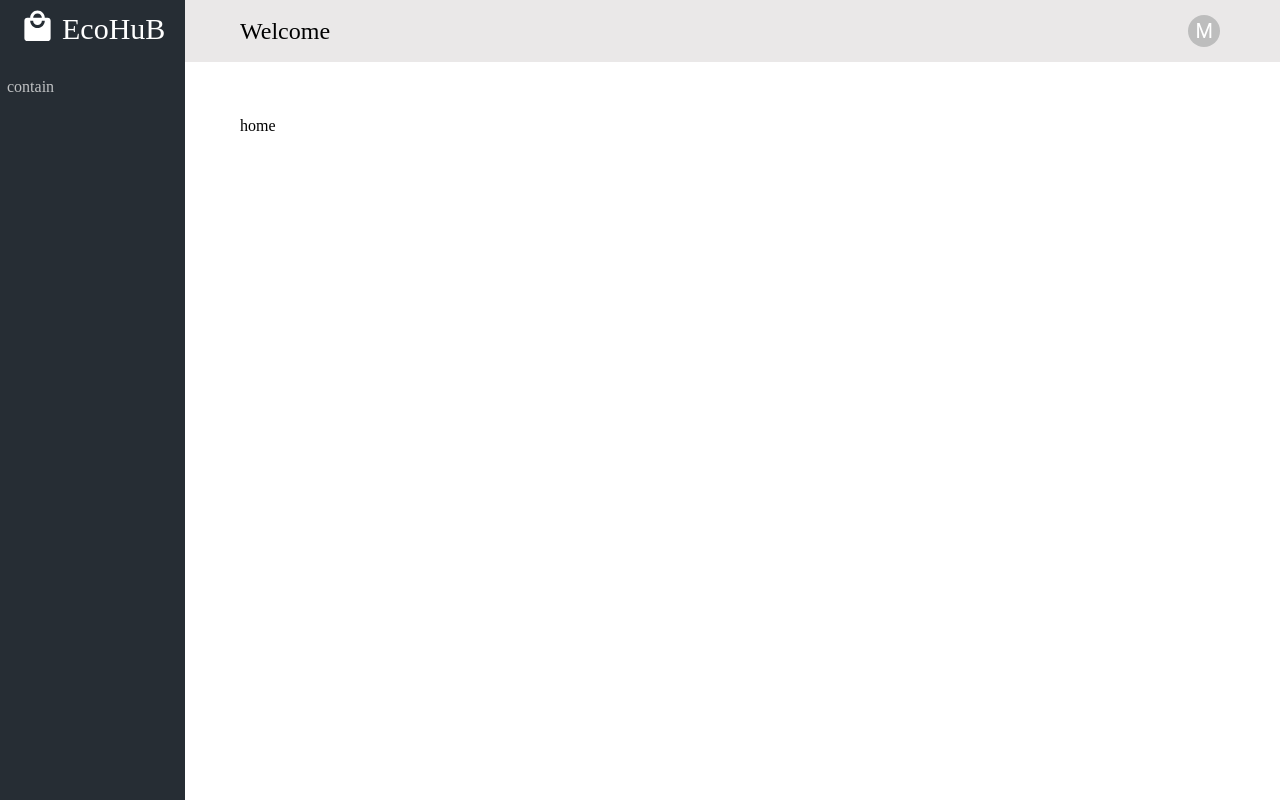
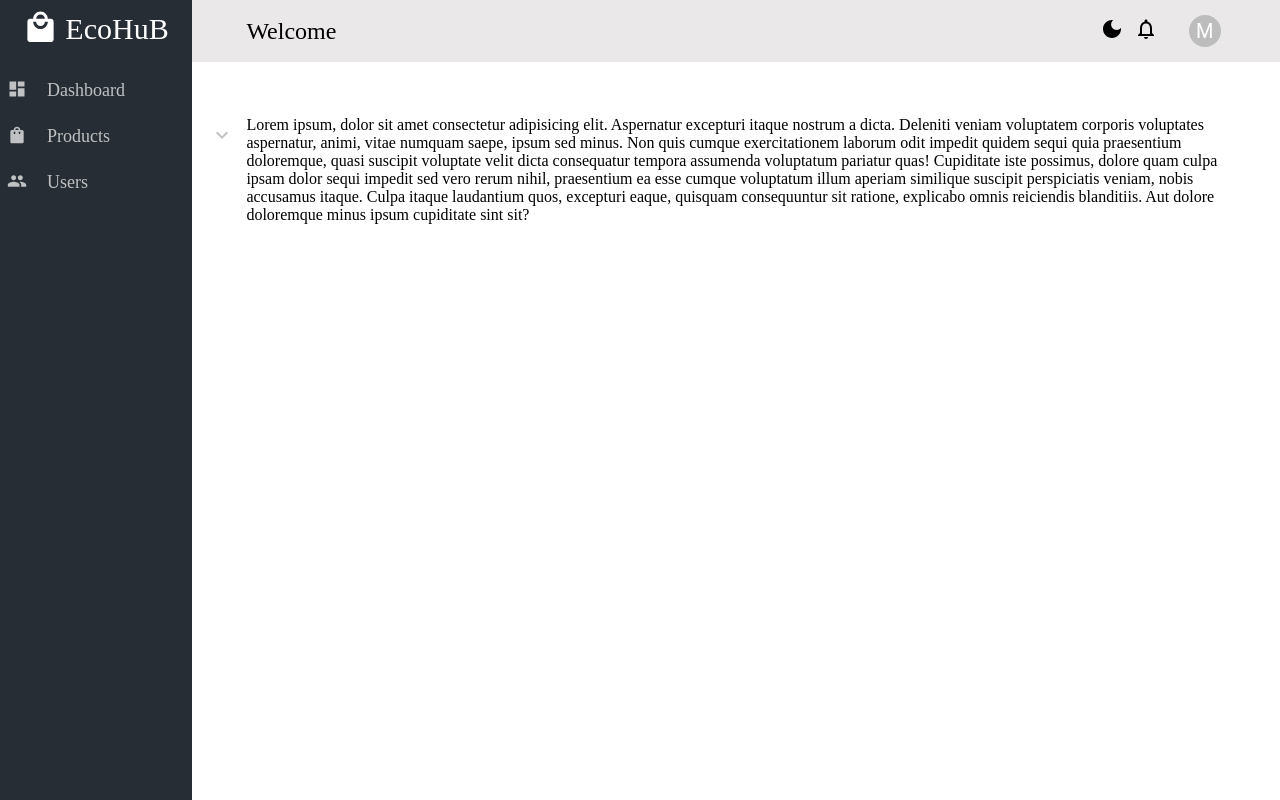
Before and after one commit to haqueaminul10/Ecommerce-Admin, a React (Vite) app: page / in a window 1280 px wide. Built offline with nearby package versions, Linux system fonts and the light colour scheme.

Commit message:
sidebar dynamic and route all set

```diff
--- a/src/App.jsx
+++ b/src/App.jsx
@@ -1,14 +1,20 @@
 import './App.css';
 
 import { Routes, Route } from 'react-router-dom';
-import Home from './Components/home';
-import Page from './Components/home/page';
+import Dashboard from './Components/home/index';
+
+import User from './Components/pages/user';
+import ProductList from './Components/pages/product/productList';
+import AddProduct from './Components/pages/product/addProduct';
+
 function App() {
   return (
     <>
       <Routes>
-        <Route path='/' element={<Home />} />
-        <Route path='/page' element={<Page />} />
+        <Route path='/' element={<Dashboard />} />
+        <Route path='/product/list' element={<ProductList />} />
+        <Route path='/products/add' element={<AddProduct />} />
+        <Route path='/user' element={<User />} />
       </Routes>
     </>
   );
--- a/src/Components/Layout/navbar.jsx
+++ b/src/Components/Layout/navbar.jsx
@@ -1,13 +1,23 @@
 import Profile from '../auth/profile';
 import '../styles/layout.css';
+import NotificationsNoneIcon from '@mui/icons-material/NotificationsNone';
+import DarkModeIcon from '@mui/icons-material/DarkMode';
 
 const Navbar = () => {
   return (
     <div className='navbarContainer'>
       <div className='navbarMenu'>
         <div className='menuName'> Welcome</div>
-        <div>
-          <Profile />
+        <div className='menuItems'>
+          <div>
+            <DarkModeIcon />
+          </div>
+          <div>
+            <NotificationsNoneIcon />
+          </div>
+          <div>
+            <Profile />
+          </div>
         </div>
       </div>
     </div>
--- a/src/Components/Layout/sidebar.jsx
+++ b/src/Components/Layout/sidebar.jsx
@@ -1,16 +1,103 @@
 import LocalMallIcon from '@mui/icons-material/LocalMall';
+import DashboardIcon from '@mui/icons-material/Dashboard';
+import ShoppingBagIcon from '@mui/icons-material/ShoppingBag';
+import GroupIcon from '@mui/icons-material/Group';
+import KeyboardArrowDownIcon from '@mui/icons-material/KeyboardArrowDown';
+import KeyboardControlKeyIcon from '@mui/icons-material/KeyboardControlKey';
+import { useNavigate } from 'react-router-dom';
+import '../styles/sidebar.css';
+import { useState } from 'react';
+
+const dashboardItem = [
+  {
+    id: 1,
+    label: 'Dashboard',
+    icon: <DashboardIcon fontSize='small' />,
+    route: '/',
+  },
+  {
+    id: 2,
+    label: 'Products',
+    icon: <ShoppingBagIcon fontSize='small' />,
+    // route: '/product',
+    subRoutes: [
+      { label: 'List', route: '/product/list' },
+      { label: 'Add Product', route: '/products/add' },
+    ],
+  },
+  {
+    id: 3,
+    label: 'Users',
+    icon: <GroupIcon fontSize='small' />,
+    route: '/user',
+  },
+];
 const SideBar = () => {
+  const navigate = useNavigate();
+  const [showListId, setShowListIs] = useState(null);
+
+  const handleToggleList = (item) => {
+    if (item.subRoutes) {
+      if (showListId === item.id) {
+        setShowListIs(null);
+      } else {
+        setShowListIs(item.id);
+      }
+    } else {
+      navigate(item.route);
+    }
+  };
+
   return (
     <div>
       <div className='dashBoard'>
-        <div className='logo'>
+        <div onClick={() => navigate('/')} className='logo'>
           <div className='logoSize'>
             <LocalMallIcon fontSize='large' />
           </div>
           <div className='companyName'> EcoHuB</div>
         </div>
       </div>
-      <div className='sideBarMenu'>contain</div>
+
+      <div className='sideBarMenu'>
+        {dashboardItem &&
+          dashboardItem.length > 0 &&
+          dashboardItem.map((item) => (
+            <div
+              key={item.id}
+              className='itemsContainer'
+              onClick={() => handleToggleList(item)}
+            >
+              <section className='itemsContainerSec1'>
+                <div>{item.icon}</div>
+                <div className='itemsLabel'>{item.label}</div>
+                <div className='listArrowIcon'>
+                  {item.subRoutes &&
+                    (showListId === item.id ? (
+                      <KeyboardControlKeyIcon />
+                    ) : (
+                      <KeyboardArrowDownIcon />
+                    ))}
+                </div>
+              </section>
+
+              <section
+                className={`submenu ${showListId === item.id && 'open'}`}
+              >
+                {showListId === item.id &&
+                  item.subRoutes.map((sub, index) => (
+                    <div
+                      key={index}
+                      className='subItem'
+                      onClick={() => navigate(sub.route)}
+                    >
+                      {sub.label}
+                    </div>
+                  ))}
+              </section>
+            </div>
+          ))}
+      </div>
     </div>
   );
 };
--- a/src/Components/home/index.jsx
+++ b/src/Components/home/index.jsx
@@ -1,5 +1,20 @@
-const Home = () => {
-  return <>home</>;
+const Dashboard = () => {
+  return (
+    <>
+      Lorem ipsum, dolor sit amet consectetur adipisicing elit. Aspernatur
+      excepturi itaque nostrum a dicta. Deleniti veniam voluptatem corporis
+      voluptates aspernatur, animi, vitae numquam saepe, ipsum sed minus. Non
+      quis cumque exercitationem laborum odit impedit quidem sequi quia
+      praesentium doloremque, quasi suscipit voluptate velit dicta consequatur
+      tempora assumenda voluptatum pariatur quas! Cupiditate iste possimus,
+      dolore quam culpa ipsam dolor sequi impedit sed vero rerum nihil,
+      praesentium ea esse cumque voluptatum illum aperiam similique suscipit
+      perspiciatis veniam, nobis accusamus itaque. Culpa itaque laudantium quos,
+      excepturi eaque, quisquam consequuntur sit ratione, explicabo omnis
+      reiciendis blanditiis. Aut dolore doloremque minus ipsum cupiditate sint
+      sit?
+    </>
+  );
 };
 
-export default Home;
+export default Dashboard;
--- a/src/Components/home/page.jsx
+++ /dev/null
@@ -1,5 +0,0 @@
-const Page = () => {
-  return <>page</>;
-};
-
-export default Page;
--- /dev/null
+++ b/src/Components/pages/product/addProduct.jsx
@@ -0,0 +1,5 @@
+const AddProduct = () => {
+  return <div>product add in here</div>;
+};
+
+export default AddProduct;
--- /dev/null
+++ b/src/Components/pages/product/productList.jsx
@@ -0,0 +1,5 @@
+const ProductList = () => {
+  return <>productlist</>;
+};
+
+export default ProductList;
--- /dev/null
+++ b/src/Components/pages/user/index.jsx
@@ -0,0 +1,4 @@
+const User = () => {
+  return <>all admin user</>;
+};
+export default User;
--- a/src/Components/styles/layout.css
+++ b/src/Components/styles/layout.css
@@ -5,33 +5,7 @@
 .childrenItems {
   margin: 5%;
 }
-/* SIDEBAR SECTION */
-.sidebarSection {
-  background: #262d34;
-  width: 15%;
-  height: 100vh;
-  color: #bfc1c3;
-}
-.dashBoard {
-  margin: 5% 20px;
-}
-.logo {
-  /* font-size: 20px; */
-  color: white;
-  text-align: center;
-  display: flex;
-  align-items: center;
-  justify-content: center;
-}
-.logoSize {
-  margin-right: 7px;
-}
-.companyName {
-  font-size: 30px;
-}
-.sideBarMenu {
-  margin: 30px 7px;
-}
+
 /* NAVBAR SECTION */
 .navbarSection {
   width: 100%;
@@ -49,3 +23,8 @@
 .menuName {
   font-size: 24px;
 }
+.menuItems {
+  display: flex;
+  align-items: center;
+  gap: 10px;
+}
--- /dev/null
+++ b/src/Components/styles/sidebar.css
@@ -0,0 +1,71 @@
+.sidebarSection {
+  background: #262d34;
+  width: 15%;
+  height: 100vh;
+  color: #bfc1c3;
+}
+.dashBoard {
+  margin: 5% 20px;
+}
+.logo {
+  /* font-size: 20px; */
+  color: white;
+  text-align: center;
+  display: flex;
+  align-items: center;
+  justify-content: center;
+}
+.logoSize {
+  margin-right: 7px;
+}
+.companyName {
+  font-size: 30px;
+}
+.sideBarMenu {
+  margin: 30px 7px;
+}
+.itemsContainer {
+  /* display: flex; */
+  justify-content: space-between;
+  align-items: center;
+}
+
+.itemsContainerSec1 {
+  display: flex;
+  width: 100%;
+  gap: 20px;
+  margin: 10px 0;
+  align-items: center;
+  /* justify-content: space-between; */
+}
+.itemsContainerSec1:hover {
+  color: white;
+  cursor: pointer;
+}
+.itemsLabel {
+  font-size: 18px;
+}
+.listArrowIcon {
+  margin-left: 80px;
+}
+.submenu {
+  margin: 7px 20%;
+  max-height: 0;
+  overflow: hidden;
+  transition: max-height 0.1s ease-out, opacity 0.3s ease-out;
+  opacity: 0;
+}
+
+.submenu.open {
+  max-height: 500px;
+  opacity: 1;
+}
+.subItem {
+  padding: 7px;
+  font-size: 14px;
+}
+.subItem:hover {
+  color: white;
+  font-size: 16px;
+  cursor: pointer;
+}
--- a/src/main.jsx
+++ b/src/main.jsx
@@ -1,4 +1,4 @@
-import { StrictMode } from 'react';
+// import { StrictMode } from 'react';
 import { createRoot } from 'react-dom/client';
 import { BrowserRouter as Router } from 'react-router-dom';
 import './index.css';
@@ -6,11 +6,9 @@ import App from './App.jsx';
 import Layout from './Components/Layout/index.jsx';
 
 createRoot(document.getElementById('root')).render(
-  <StrictMode>
-    <Router>
-      <Layout>
-        <App />
-      </Layout>
-    </Router>
-  </StrictMode>
+  <Router>
+    <Layout>
+      <App />
+    </Layout>
+  </Router>
 );
```
Also changed, not shown: src/Components/pages/product/index.jsx (added, +12 -0 lines).
